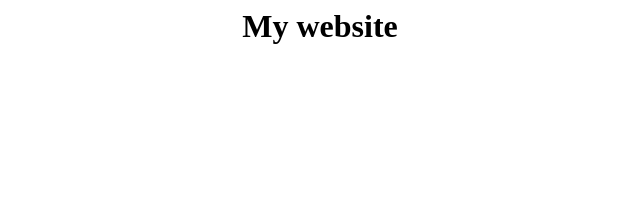
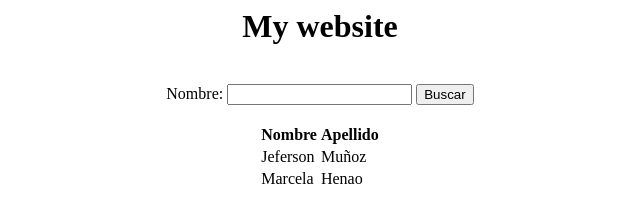
Before and after one commit to JefersonMunoz/test1, a plain HTML site: page index.html in a window 1280 px wide. Shown: the whole page, without its empty margins (320-960 px from the left). Drawn offline with Linux system fonts and the light colour scheme.

Commit message:
new table

```diff
--- a/index.html
+++ b/index.html
@@ -4,6 +4,27 @@
 <body>
     <center>
         <h1>My website</h1>
+        <br />
+        <label>Nombre:</label>
+        <input type="text" />
+        <input type="submit" value="Buscar" />
+        <br />
+        <br />
+
+        <table>
+            <tr>
+                <th>Nombre</th>
+                <th>Apellido</th>
+            </tr>
+            <tr>
+                <td>Jeferson</td>
+                <td>Muñoz</td>
+            </tr>
+            <tr>
+                <td>Marcela</td>
+                <td>Henao</td>
+            </tr>
+        </table>
     </center>
 
 </body>
```
